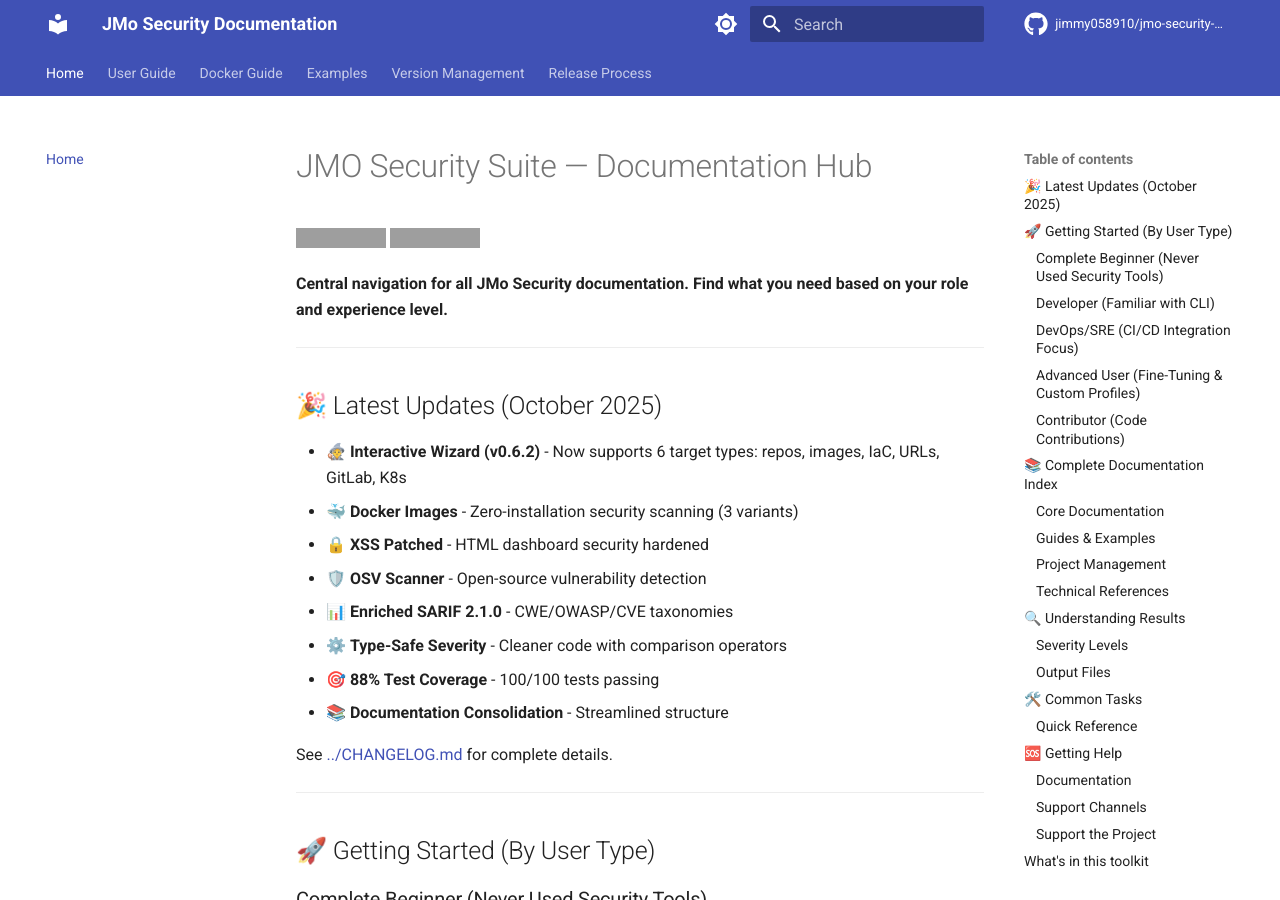
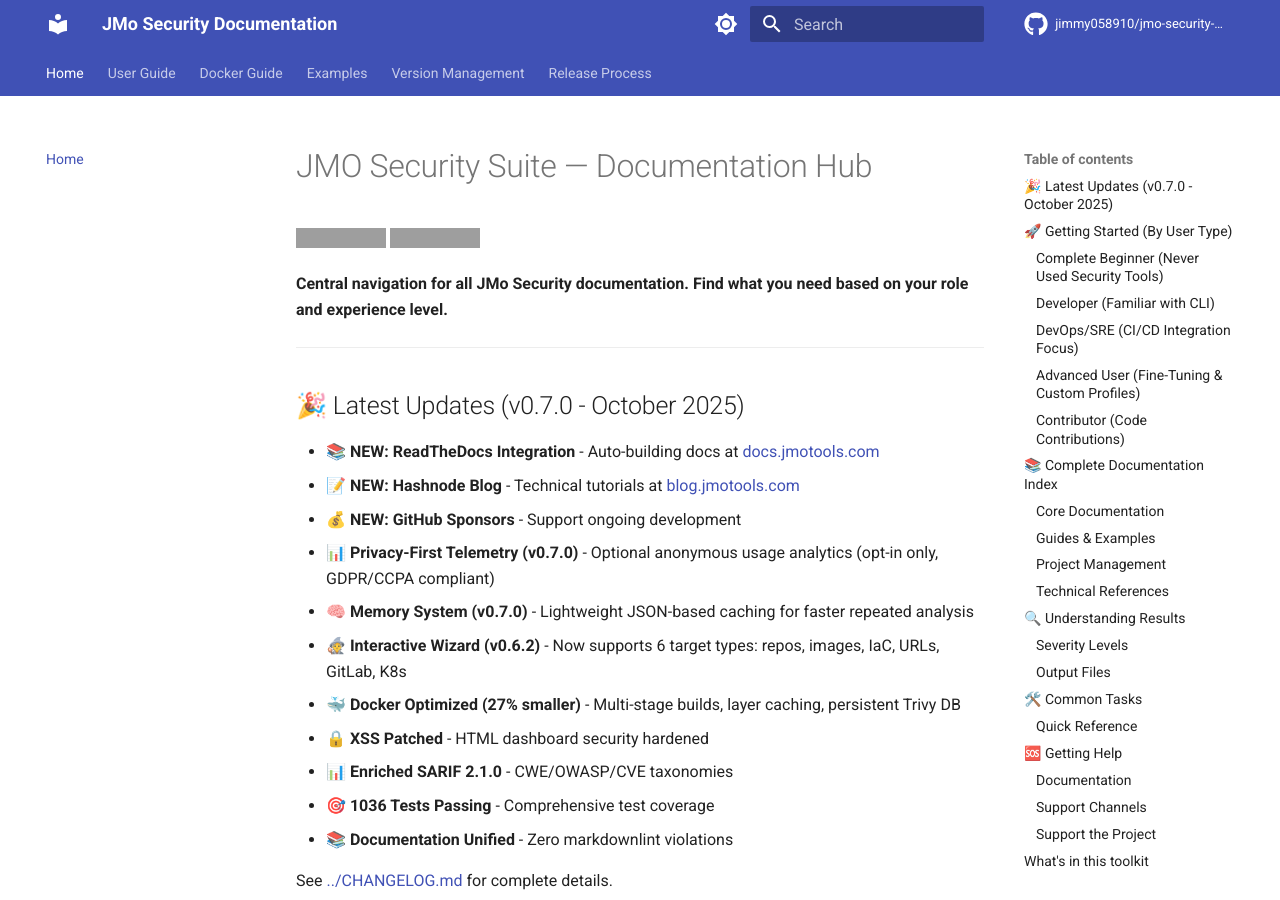
Before and after one commit to jimmy058910/jmo-security-repo, an MkDocs documentation site: the page built from docs/index.md, in a window 1280 px wide and 900 px high. Built offline with MkDocs 1.6.1 and Material for MkDocs 9.7.7, drawn with Linux system fonts in a browser that asks for light colours; comment, search, counter and statistics services are not loaded; some of the changed text lies outside the part shown; grey boxes are pictures that could not be loaded.

Commit message:
docs: add ReadTheDocs, Hashnode, and GitHub Sponsors to latest updates
- Announce ReadTheDocs integration (docs.jmotools.com)
- Announce Hashnode blog (blog.jmotools.com)
- Announce GitHub Sponsors support option

This commit will test ReadTheDocs auto-rebuild webhook

```diff
--- a/docs/index.md
+++ b/docs/index.md
@@ -7,16 +7,19 @@
 
 ---
 
-## 🎉 Latest Updates (October 2025)
+## 🎉 Latest Updates (v0.7.0 - October 2025)
 
+- 📚 **NEW: ReadTheDocs Integration** - Auto-building docs at [docs.jmotools.com](https://docs.jmotools.com)
+- 📝 **NEW: Hashnode Blog** - Technical tutorials at [blog.jmotools.com](https://blog.jmotools.com)
+- 💰 **NEW: GitHub Sponsors** - Support ongoing development
+- 📊 **Privacy-First Telemetry (v0.7.0)** - Optional anonymous usage analytics (opt-in only, GDPR/CCPA compliant)
+- 🧠 **Memory System (v0.7.0)** - Lightweight JSON-based caching for faster repeated analysis
 - 🧙 **Interactive Wizard (v0.6.2)** - Now supports 6 target types: repos, images, IaC, URLs, GitLab, K8s
-- 🐳 **Docker Images** - Zero-installation security scanning (3 variants)
+- 🐳 **Docker Optimized (27% smaller)** - Multi-stage builds, layer caching, persistent Trivy DB
 - 🔒 **XSS Patched** - HTML dashboard security hardened
-- 🛡️ **OSV Scanner** - Open-source vulnerability detection
 - 📊 **Enriched SARIF 2.1.0** - CWE/OWASP/CVE taxonomies
-- ⚙️ **Type-Safe Severity** - Cleaner code with comparison operators
-- 🎯 **88% Test Coverage** - 100/100 tests passing
-- 📚 **Documentation Consolidation** - Streamlined structure
+- 🎯 **1036 Tests Passing** - Comprehensive test coverage
+- 📚 **Documentation Unified** - Zero markdownlint violations
 
 See [../CHANGELOG.md](../CHANGELOG.md) for complete details.
 
```
Also changed, not shown: other parts of docs/index.md (+1 -2 lines).
